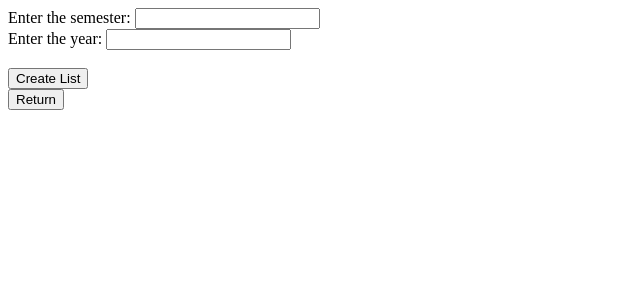
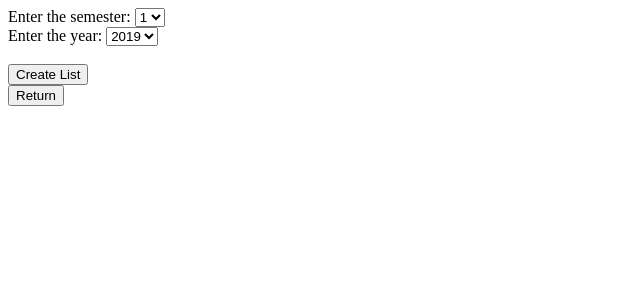
Before and after one commit to Sham-Shady/DB-Application, a Django app: template administrator/templates/adminsProfView.html in a window 1280 px wide. Shown: the top 300 px of the page, without its empty margins (0-640 px from the left). Run offline with Django 4.2, Linux system fonts and the light colour scheme; the template is opened without the code that fills it, so the values that code supplies are empty.

Commit message:
Admin template updates

```diff
--- a/administrator/templates/adminsProfView.html
+++ b/administrator/templates/adminsProfView.html
@@ -9,9 +9,16 @@
 <form action="" method="POST" name="form">
     {% csrf_token %}
     <label for="semester">Enter the semester:</label>
-    <input type="semester" id="semester" name="semester" /> <br>
+        <select name="semester" id="semester">
+        <option value="1">1</option>
+        <option value="2">2</option>
+  </select>
+<br>
     <label for="year">Enter the year:</label>
-    <input type="year" id="year" name="year" />
+        <select name="year" id="year">
+        <option value="2019">2019</option>
+        <option value="2020">2020</option>
+  </select>
     <br> <br>
 
     <button type="submit" name="Create Teaching List">Create List</button>
--- a/administrator/templates/adminsSelect.html
+++ b/administrator/templates/adminsSelect.html
@@ -30,6 +30,12 @@
 
 </form>
 
+<form action="" method="POST" name="ProfTeach">
+    {% csrf_token %}
+    <button type="submit" name="ProfTeach">Create Teaching List</button>
+
+</form>
+
 <form action="" method="POST" name="Return">
     <button type="submit" name="Go Back to Login" action=" ">Return</button>
 </form>
```
